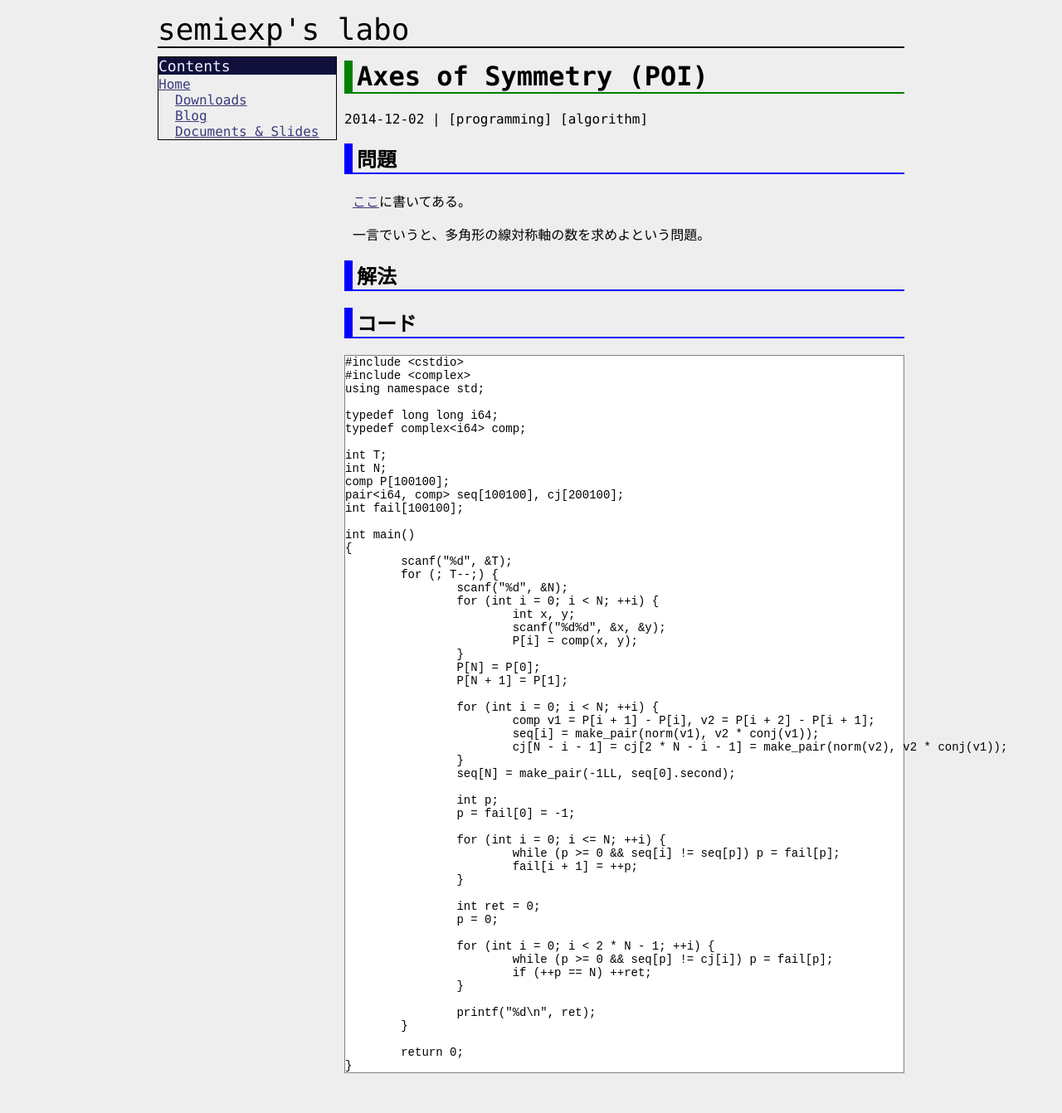
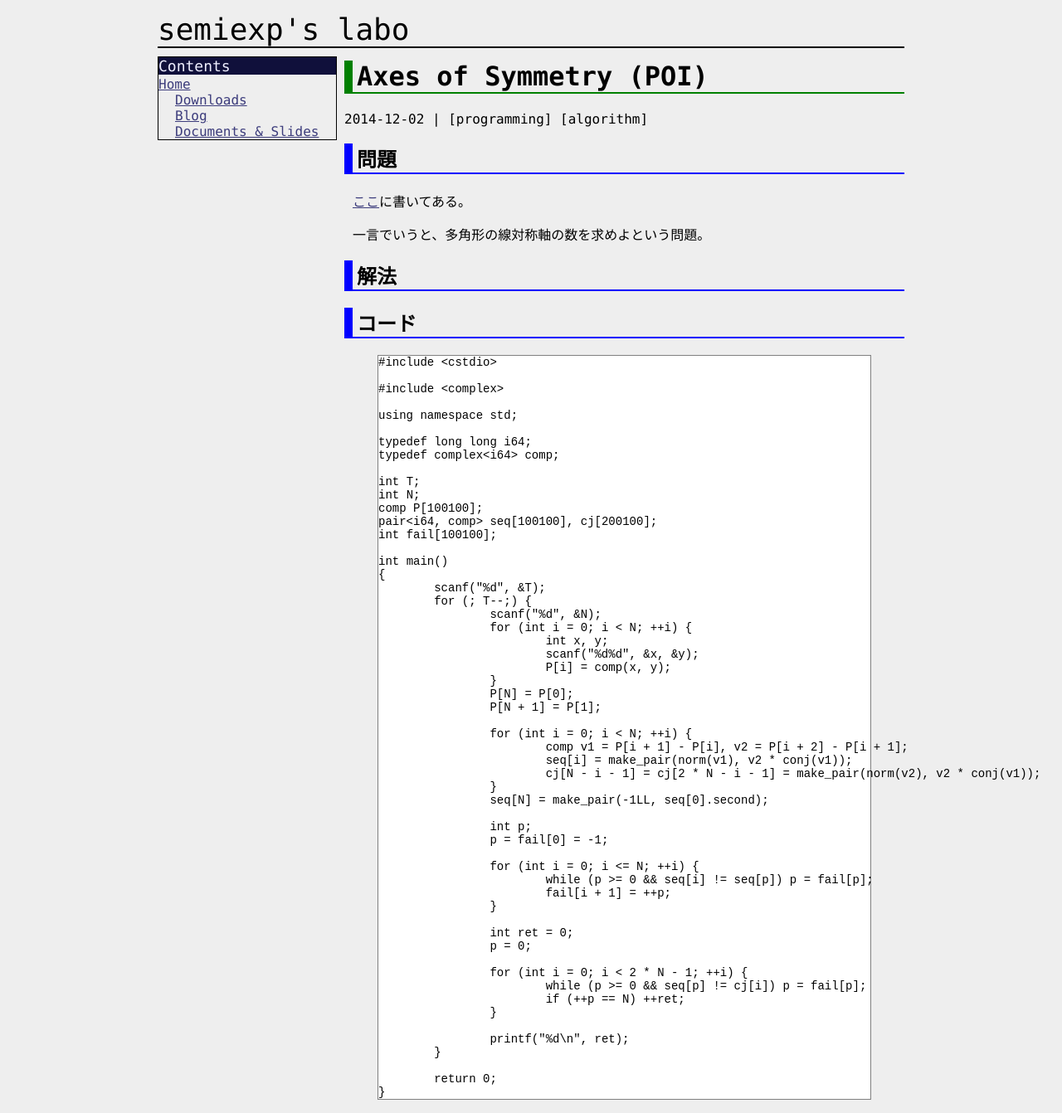
Before and after one commit to semiexp/semiexp.github.io, a Jekyll site: the page built from _posts/2014-12-02-axes.md, in a window 1280 px wide. Shown: the whole page at 83% size. Built offline with Jekyll 4.4.1, drawn with Linux system fonts in a browser that asks for light colours; before the commit the page ends 1308 px from its top, so only the background shows below that.

Commit message:
Modify blog post

````diff
--- a/_posts/2014-12-02-axes.md
+++ b/_posts/2014-12-02-axes.md
@@ -14,7 +14,7 @@
 ## 解法
 
 ## コード
-```c++
+{% highlight c++ %}
 #include <cstdio>
 #include <complex>
 using namespace std;
@@ -69,4 +69,4 @@
 
 	return 0;
 }
-```
+{% endhighlight %}
````
